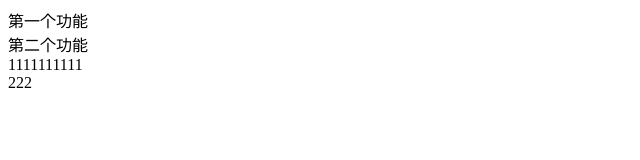
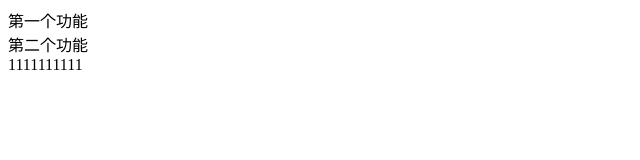
Before and after one commit to jinzhiqiang99/demo001, a plain HTML site: page index.html in a window 1280 px wide. Shown: the full height of the page, 0-640 px from the left. Drawn offline with Linux system fonts and the light colour scheme.

Commit message:
删除222

```diff
--- a/index.html
+++ b/index.html
@@ -1,4 +1,3 @@
 <div>第一个功能</div>
 <div>第二个功能</div>
 <div>1111111111</div>
-<div>222</div>
```
